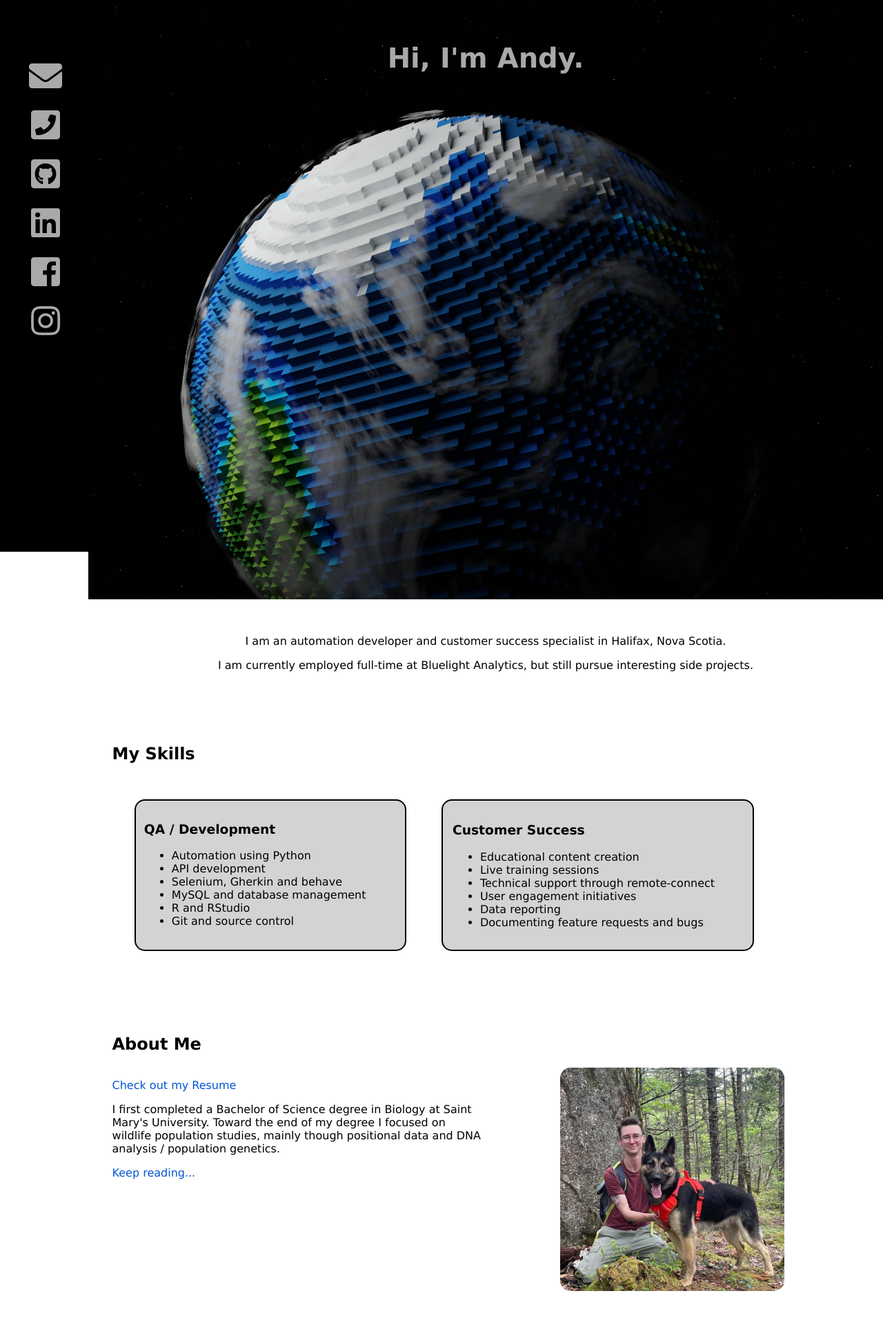
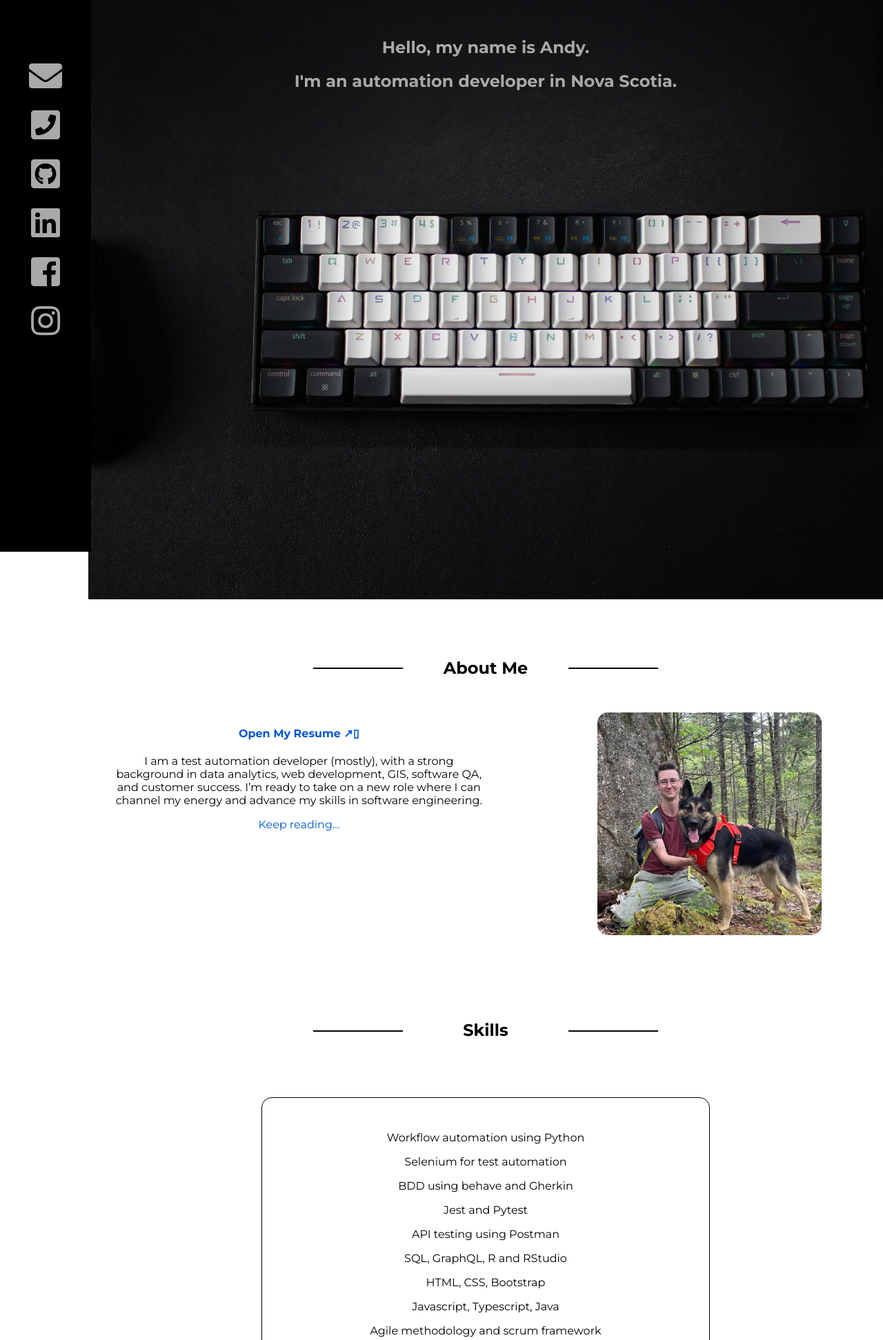
Before and after one commit to AndyDupuis/portfolio, a PHP site: page / in a window 1280 px wide. Shown: the top 1943 px of the page at 69% size. Run offline with PHP 8.4, Linux system fonts and the light colour scheme; some libraries are stand-ins or nearby versions.

Commit message:
Major revamp to portfolio for 2025

```diff
--- a/css/style.css
+++ b/css/style.css
@@ -2,13 +2,19 @@ body {
     height: 100vh;
     width: 100vw;
     margin: 0;
-    font-family: Verdana, Geneva, Tahoma, sans-serif;
+    font-family: "Montserrat", sans-serif;
 }
 
 /* -------------------------------------------------------- */
 /* STYLES REGARDLESS OF SCREEN SIZE*/
 
 /* Shared Styles */
+.montserrat {
+    font-family: "Montserrat", sans-serif;
+    font-optical-sizing: auto;
+    font-weight: auto;
+    font-style: normal;
+}
 a, .link {
     text-decoration: none;
     color: #0056D3;
@@ -18,6 +24,36 @@ a:hover, .link:hover {
 }
 .centered_text {
     text-align: center;
+}
+h2 {
+    text-align: center;
+}
+/* Add horizontal lines before and after title text */
+.hr-lines{
+  position: relative;
+  max-width: 500px;
+  margin: 50px auto;
+  text-align: center;
+}
+.hr-lines:before{
+  content:" ";
+  height: 2px;
+  width: 130px;
+  background: black;
+  display: block;
+  position: absolute;
+  top: 50%;
+  left: 0;
+}
+.hr-lines:after{
+  content:" ";
+  height: 2px;
+  width: 130px;
+  background: black;
+  display: block;
+  position: absolute;
+  top: 50%;
+  right: 0;
 }
 
 /* Add some padding around content sections */
@@ -34,6 +70,15 @@ a:hover, .link:hover {
 }
 .grid-item {
     border-radius: 15px;
+    border: 1px solid black;
+}
+.grid-item img {
+    width: 100%;
+    border-radius: 15px 15px 0 0;
+}
+.grid-item h3 {
+    padding: 3%;
+    text-align: center;
 }
 
 /* Landing Page */
@@ -44,7 +89,7 @@ a:hover, .link:hover {
     height: 100vh;
     padding: 3%;
 }
-#landing h1 {
+#landing h2, h3 {
     color: darkgray;
     text-align: center;
 }
@@ -55,13 +100,6 @@ a:hover, .link:hover {
 }
 #viewLess {
     display: none;
-}
-
-/* Skills Section */
-#skills .grid-item {
-    background-color: lightgrey;
-    border: 2px solid black;
-    padding: 3%;
 }
 
 /* About Me section default */
@@ -83,17 +121,15 @@ a:hover, .link:hover {
     float: left;
 }
 
-/* Outside of Work Section */
-#outside_work .grid-item {
-    border: 1px solid black;
+/* Skills Section */
+#skills .grid-container {
+    grid-template-columns: auto;
+    max-width: 60%;
+    margin-top: 0px;
 }
-#outside_work img {
-    width: 100%;
-    border-radius: 15px 15px 0 0;
-}
-#outside_work h3 {
-    padding: 3%;
-    text-align: center;
+#skills .grid-item {
+    padding-top: 5%;
+    padding-bottom: 5%;
 }
 
 /* Contact Icon/Links (side or bottom fixed) */
@@ -114,7 +150,8 @@ i:hover {
 
 /* Footer */
 #footer {
-    background-color: darkgrey;
+    color: grey;
+    background-color: black;
     text-align: center;
     padding: 3%;
 }
@@ -132,12 +169,6 @@ i:hover {
         padding-left: 2%;
     }
 
-    /* Make Skills Section have 2 columns*/
-    #skills .grid-container {
-        grid-template-columns: auto;
-        gap: 1%;
-    }
-
     /* Profile picture should not appear when screen width <900px */
     #me {
         display: none;
@@ -147,11 +178,6 @@ i:hover {
     }
     #bio {
         margin-top: 20%;
-    }
-
-    /* Make Outside of Work Section have 1 column */
-    #outside_work .grid-container {
-        grid-template-columns: auto;
     }
 
     /* Fix contact section to bottom instead of side to save space */
@@ -181,11 +207,6 @@ i:hover {
         font-size: 200%;
     }
 
-    /* Make Skills Section have 2 columns*/
-    #skills .grid-container {
-        grid-template-columns: auto auto;
-    }
-
     /* Profile picture should not appear when screen width <900px */
     #me {
         display: none;
@@ -198,7 +219,7 @@ i:hover {
     }
 
     /* Make Outside of Work Section have 1 column */
-    #outside_work .grid-container {
+    .grid-container {
         grid-template-columns: auto;
     }
     #footer {
@@ -227,11 +248,6 @@ i:hover {
 
 @media screen and (min-width: 900px) {
 
-    /* Make Skills Section have 2 columns*/
-    #skills .grid-container {
-        grid-template-columns: auto auto;
-    }
-
     /* Profile picture should appear when screen width >900px */
     #me {
         display: inline-block;
@@ -244,7 +260,7 @@ i:hover {
     }
 
     /* Make Outside of Work Section have 3 columns*/
-    #outside_work .grid-container {
+    .grid-container {
         grid-template-columns: auto auto auto;
     }
     #footer {
@@ -261,18 +277,13 @@ i:hover {
         font-size: 250%;
     }
 
-    /* Make Skills Section have 3 columns*/
-    #skills .grid-container {
-        grid-template-columns: auto auto auto;
-    }
-
     /* Adjust margin above bio section */
     #bio {
         margin-top: 0;
     }
 
     /* Make Outside of Work Section have 3 columns*/
-    #outside_work .grid-container {
+    .grid-container {
         grid-template-columns: auto auto auto;
     }
     #footer {
--- a/index.html
+++ b/index.html
@@ -12,6 +12,10 @@
         <!-- Custom Stylesheet -->
         <link rel="stylesheet" href="css/style.css">
 
+        <!-- Google Fonts -->
+        <link rel="preconnect" href="https://fonts.googleapis.com">
+        <link rel="preconnect" href="https://fonts.gstatic.com" crossorigin>
+        <link href="https://fonts.googleapis.com/css2?family=Montserrat:ital,wght@0,100..900;1,100..900&display=swap" rel="stylesheet">
 
         <title>Andy Dupuis</title>
 
@@ -23,94 +27,78 @@
 
             <div id="landing">
 
-                <h1>Hi, I'm Andy.</h1>
-
+                <h2>Hello, my name is Andy.</h2>
+                <h2>I'm an automation developer in Nova Scotia.</h2>
             </div>
 
-            <div class="container centered_text">
-                <p>I am an automation developer and customer success specialist in Halifax, Nova Scotia.</p>
-                <p>I am currently employed full-time at Bluelight Analytics, but still pursue interesting side projects.</p>
-            </div>
 
-            <div class="container" id="skills">
+            <div class="container centered_text" id="bio">
 
-                <h2>My Skills</h2>
-
-                <div class="grid-container">
-
-                    <div class="grid-item">
-                        <h3>QA / Development</h3>
-                        <ul>
-                            <li>Automation using Python</li>
-                            <li>API development</li>
-                            <li>Selenium, Gherkin and behave</li>
-                            <li>MySQL and database management</li>
-                            <li>R and RStudio</li>
-                            <li>Git and source control</li>
-                        </ul>
-                    </div>
-
-                    <div class="grid-item">
-                        <h3>Customer Success</h3>
-                        <ul>
-                            <li>Educational content creation</li>
-                            <li>Live training sessions</li>
-                            <li>Technical support through remote-connect</li>
-                            <li>User engagement initiatives</li>
-                            <li>Data reporting</li>
-                            <li>Documenting feature requests and bugs</li>
-                        </ul>
-                    </div>
-
-                </div>
-            </div>
-
-            <div class="container" id="bio">
-
-                <h2>About Me</h2>
+                <h2 class="hr-lines">About Me</h2>
                 <img src="img/me_and_rocco.jpg" id="me">
                 <div id="bioText">
 
-                    <p id="resumeLink"><a href="https://drive.google.com/file/d/1aR7xRFX6va6aStTTmdCgvg4cVnvCKv2D/view?usp=sharing" target="_blank" rel="noopener noreferrer" class="link">Check out my Resume</a></p>
-                    <p>I first completed a Bachelor of Science degree in Biology at Saint Mary's University. Toward the end of my degree I focused on wildlife population studies, mainly though positional data and DNA analysis / population genetics.</p>
+                    <h4 id="resumeLink"><a href="https://drive.google.com/file/d/1aR7xRFX6va6aStTTmdCgvg4cVnvCKv2D/view?usp=sharing" target="_blank" rel="noopener noreferrer" class="link">Open My Resume ↗▯</a></h4>
+                    <p>I am a test automation developer (mostly), with a strong background in data analytics, web development, GIS, software QA, and customer success. I’m ready to take on a new role where I can channel my energy and advance my skills in software engineering.</p>
                     <p class="link" id="viewMore" onclick="viewMore()">Keep reading...</p>
-                    <p class="overflowText" id="overflowText1">Working at local technology start-up Bluelight Analytics I was able to explore a variety of directions, and build skills in user experience, scientific content creation, customer success, and tech support before shifting to quality assurance.</p>
-                    <p class="overflowText" id="overflowText2">This path of continued learning led me to the Remote Sensing Graduate Certificate program at NSCC's Centre of Geographic Sciences where I gained theoretical and hands-on experience in remote sensing and geomatics.</p>
-                    <p class="overflowText" id="overflowText3">Due to a life change I withdrew near the end of that program to pursue an opportunity with LogiSense as a Test Automation Developer, where I gained valuable experience using Python, Gherkin and Selenium in a fast-paced role. </p>
+                    <p class="overflowText" id="overflowText1">My formal education (B.Sc.) is in biology, where I focused on population genetics and completed an honours thesis analyzing the movement patterns of the Sable Island horses using positional data in MySQL and RStudio. After spending a year working in a university genetics lab I was also co-author on a paper assessing a new short DNA sequence for use in sexing sperm whales.</p>
+                    <p class="overflowText" id="overflowText2">Working at a local dental technology startup post-university gave me the chance to explore a wide range of directions, and I quickly gravitated towards data analytics and software development. I learned basic web development, created our company processes for software QA, ran complex data reports in MySQL, wrote a suite of tests for our GraphQL API using TypeScript, and created a tool using Python to automate our incoming data review process.</p>
+                    <p class="overflowText" id="overflowText3">Due to a family emergency I withdrew from an advanced graduate program in Remote Sensing and GIS at the NSCC Centre of Geographic Sciences (COGS) in the last couple of months. Instead I moved on to pursue an opportunity with LogiSense as a Test Automation Developer, where I gained valuable experience writing clean and efficient code in a fast-paced role.</p>
                     <p class="link" id="viewLess" onclick="viewLess()">See less...</p>
 
                 </div>
 
             </div>
 
-            <div class="container" id="outside_work">
+            <div class="container" id="skills">
 
-                <h2>Outside of work I can be found...</h2>
+                <h2 class="hr-lines">Skills</h2>
 
                 <div class="grid-container">
 
-
-                    <div class="grid-item">
-
-                        <img src="img/games.JPG">
-                        <h3>Playing video games with my cat</h3>
-
+                    <div class="grid-item centered_text">
+                            <p>Workflow automation using Python</p>
+                            <p>Selenium for test automation</p>
+                            <p>BDD using behave and Gherkin</p>
+                            <p>Jest and Pytest</p>
+                            <p>API testing using Postman</p>
+                            <p>SQL, GraphQL, R and RStudio</p>
+                            <p>HTML, CSS, Bootstrap</p>
+                            <p>Javascript, Typescript, Java</p>
+                            <p>Agile methodology and scrum framework</p>
+                            <p>Git and source control</p>
+                            <p>Algorithms and data structures</p>
                     </div>
 
+                </div>
+            </div>
+
+            <div class="container" id="projects">
+                <h2 class="hr-lines">Projects</h2>
+
+                <div class="grid-container centered_text">
+
+                    <a href="https://andydupuis.github.io/baking-conversion-tool/#" target="_blank" rel="noopener noreferrer">
                     <div class="grid-item">
+                        <img src="img/baking_tool.png">
+                        <h4>Baking measurements conversion tool</h4>
+                    </div>
+                    </a>
 
-                        <img src="img/climbing.png">
-                        <h3>Climbing things</h3>
+                    <a href="https://andydupuis.github.io/j_and_a_attic_remediation/"" target="_blank" rel="noopener noreferrer">
+                    <div class="grid-item">
+                        <img src="img/demo_website.png">
+                        <h4>Demo website for a local business</h4>
+                    </div>
+                    </a>
 
+                    <a href="tip_calculator.html" target="_blank" rel="noopener noreferrer">
+                    <div class="grid-item">
+                        <img src="img/tip_calculator.png">
+                        <h4>Service tip calculator</h4>
                     </div>
+                    </a>
 
-
-                    <div class="grid-item">
-
-                        <img src="img/biking.png">
-                        <h3>Mountain biking solo or with friends</h3>
-
-                    </div>
 
                 </div>
 
```
Also changed, not shown: img/Andrew.PNG (deleted), img/baking_tool.png (added), img/demo_website.png (added), img/games.JPG (deleted), img/landing_background.jpg, img/tip_calculator.png (added).
